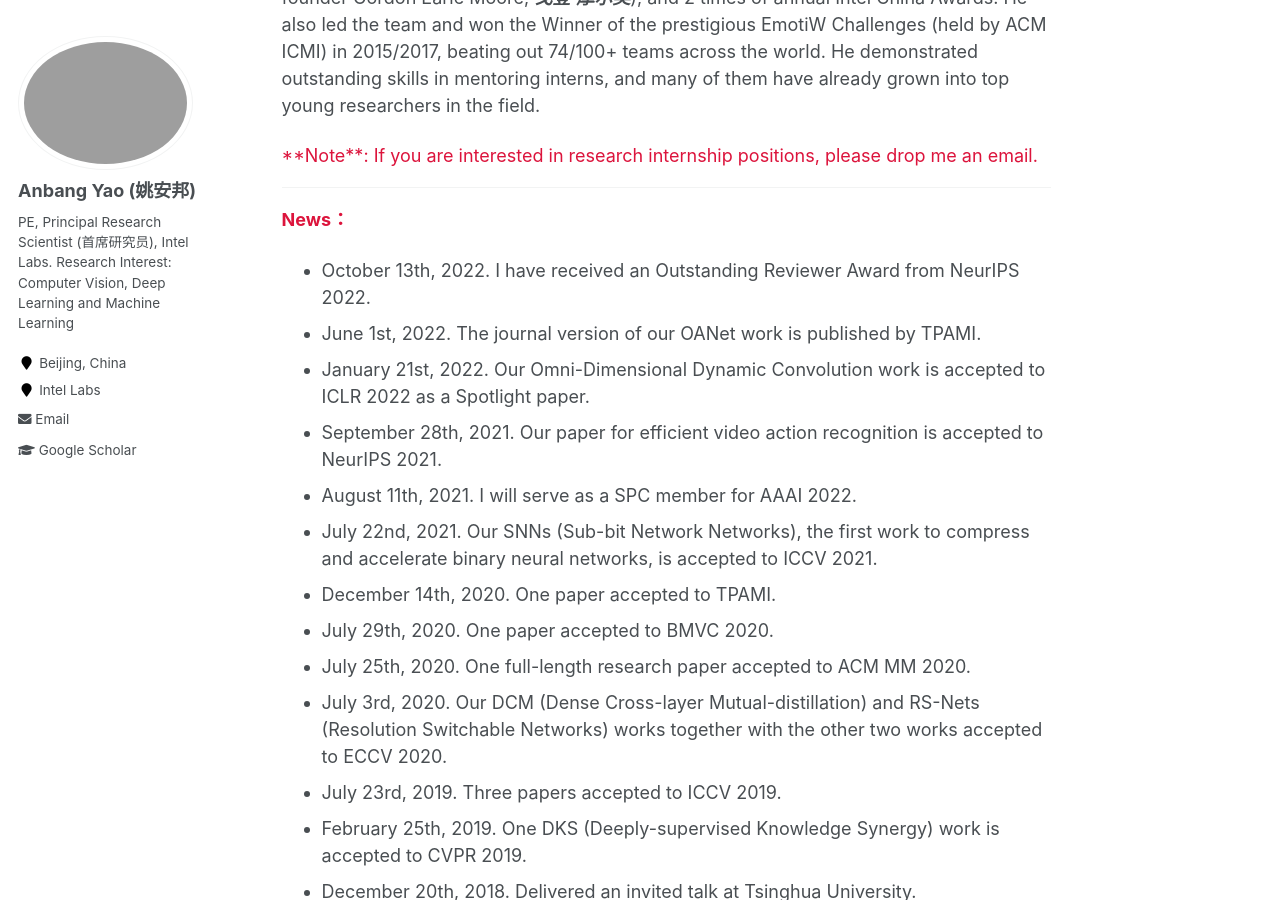
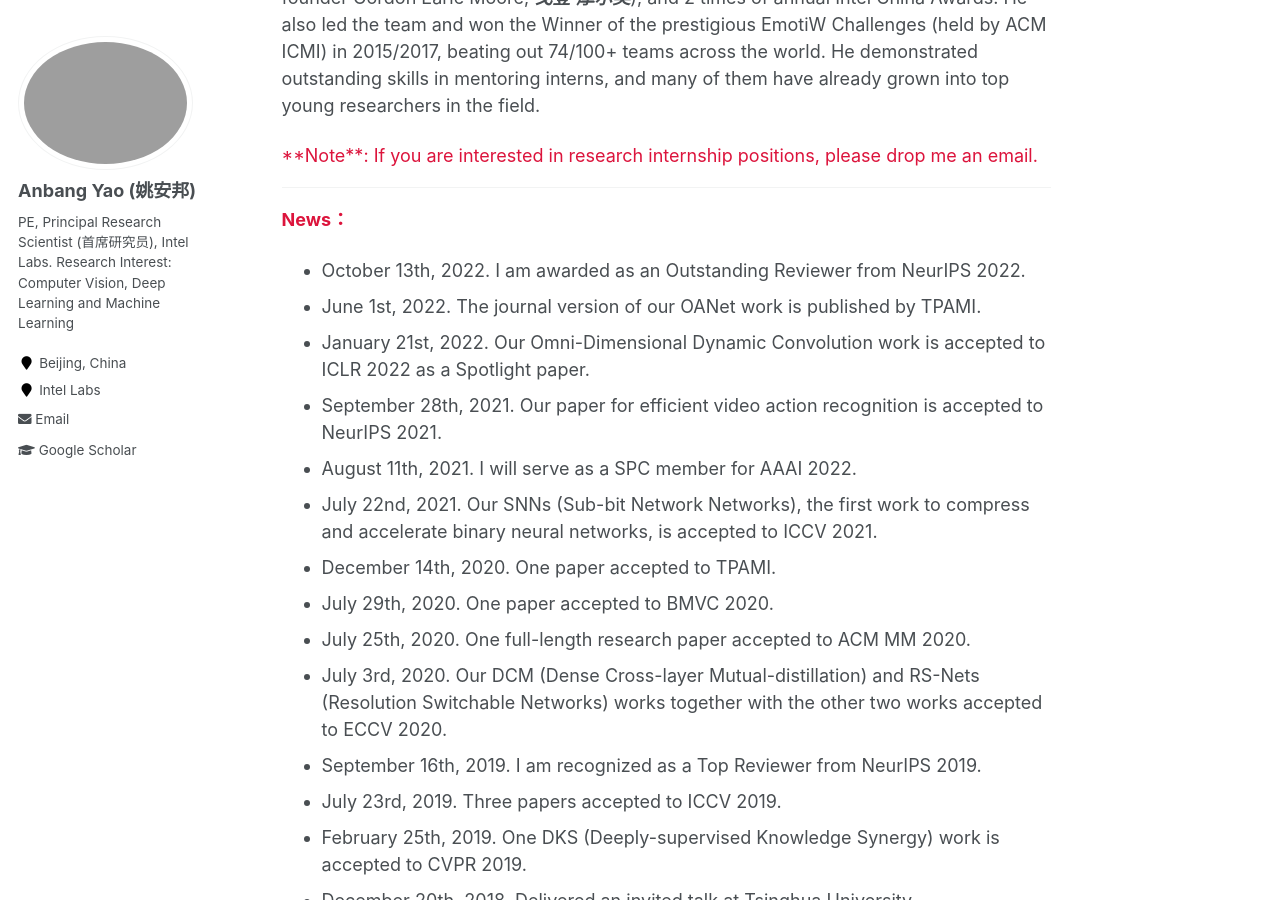
Before and after one commit to YaoAnbang/YaoAnbang.github.io, a Jekyll site: the page built from _pages/about.md, in a window 1280 px wide and 900 px high, scrolled down 529 px. Built offline with Jekyll 4.4.1, drawn with Linux system fonts in a browser that asks for light colours.

Commit message:
Update about.md

```diff
--- a/_pages/about.md
+++ b/_pages/about.md
@@ -17,7 +17,7 @@ Anbang Yao is currently a PE (Principal Engineer) and also a Principal Research
 ---
 **<font color="Crimson">News：</font>**
 
-+ October 13th, 2022. I have received an Outstanding Reviewer Award from NeurIPS 2022.
++ October 13th, 2022. I am awarded as an Outstanding Reviewer from NeurIPS 2022.
 + June 1st, 2022. The journal version of our OANet work is published by TPAMI.
 + January 21st, 2022. Our Omni-Dimensional Dynamic Convolution work is accepted to ICLR 2022 as a Spotlight paper.
 + September 28th, 2021. Our paper for efficient video action recognition is accepted to NeurIPS 2021.
@@ -29,6 +29,7 @@ Anbang Yao is currently a PE (Principal Engineer) and also a Principal Research
 <!--+ July 9th, 2020. One paper accepted to CVIU.-->
 + July 3rd, 2020. Our DCM (Dense Cross-layer Mutual-distillation) and RS-Nets (Resolution Switchable Networks) works together with the other two works accepted to ECCV 2020.
 <!--+ October 29th, 2019. One paper accepted to IJCV.-->
++ September 16th, 2019. I am recognized as a Top Reviewer from NeurIPS 2019.
 + July 23rd, 2019. Three papers accepted to ICCV 2019.
 + February 25th, 2019. One DKS (Deeply-supervised Knowledge Synergy) work is accepted to CVPR 2019.
 + December 20th, 2018. Delivered an invited talk at Tsinghua University.
```
